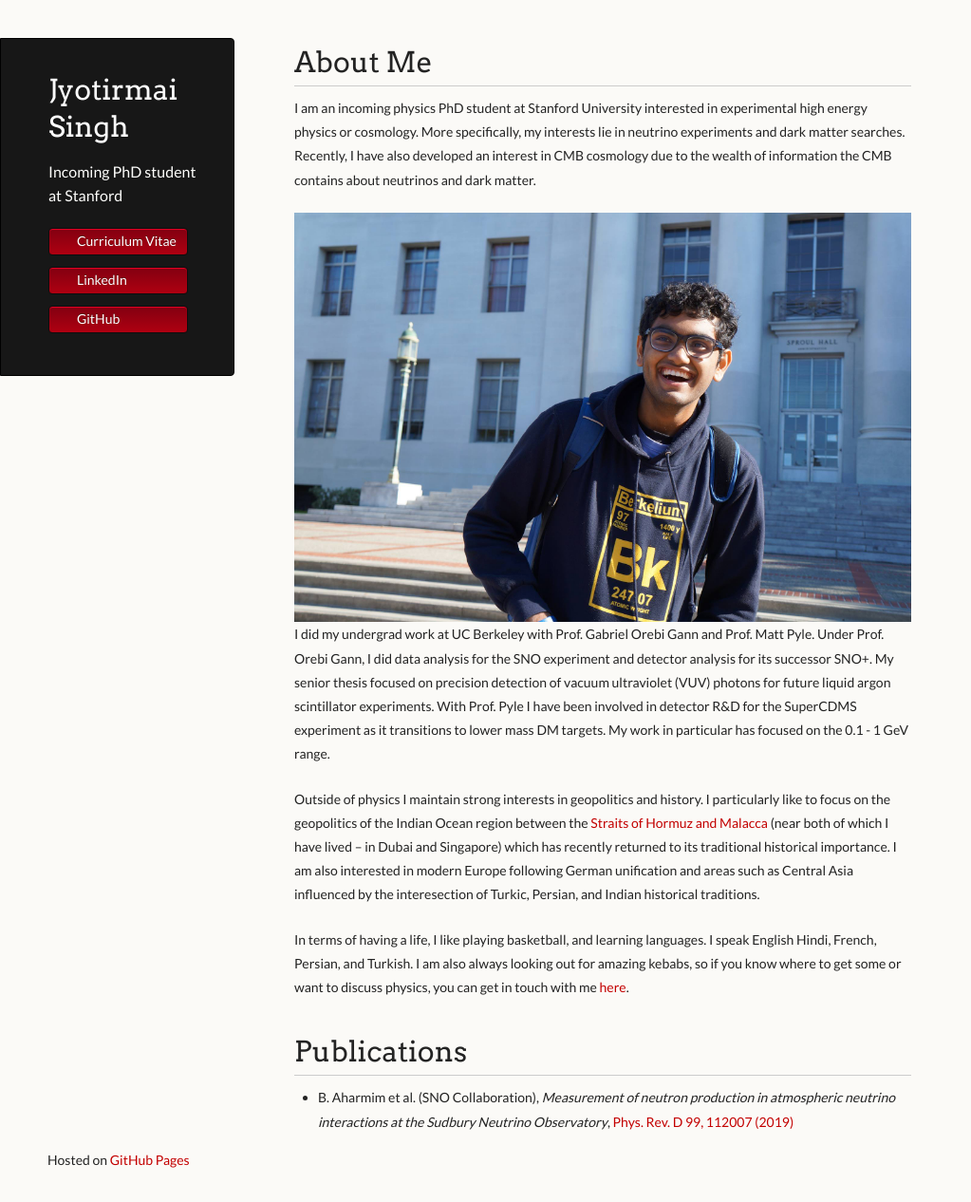
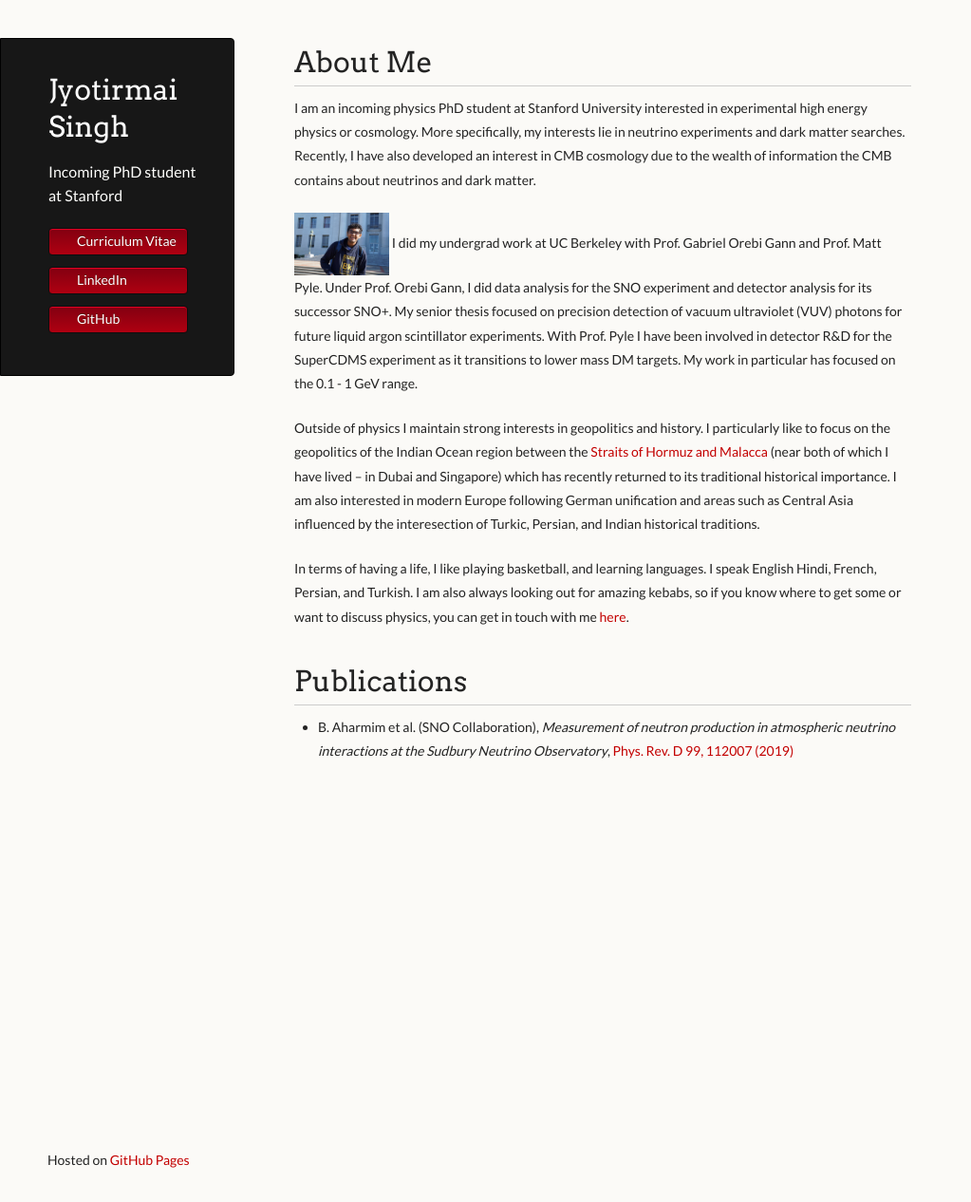
Before and after one commit to joe-singh/joe-singh.github.io, a Jekyll site: the page built from index.md, in a window 1280 px wide and 1266 px high. Shown: the whole window at 95% size, without its empty margins (0-1023 px from the left). Built offline with Jekyll 4.4.1, drawn with Linux system fonts in a browser that asks for light colours.

Commit message:
Trying to add picture

```diff
--- a/index.md
+++ b/index.md
@@ -16,7 +16,7 @@ I am an incoming physics PhD student at Stanford University interested in experi
 More specifically, my interests lie in neutrino experiments and dark matter searches. Recently, I have also developed an interest in
 CMB cosmology due to the wealth of information the CMB contains about neutrinos and dark matter.
 
-<img align="right;" src="image.jpg" alt="Picture">
+<img style="max-width: 100px; height: auto;"  align="right;" src="image.jpg" alt="Picture">
 I did my undergrad work at UC Berkeley with Prof. Gabriel Orebi Gann and Prof. Matt Pyle. Under Prof. Orebi Gann, I did data analysis for the SNO
 experiment and detector analysis for its successor SNO+. My senior thesis focused on precision detection of vacuum ultraviolet (VUV) photons for
 future liquid argon scintillator experiments. With Prof. Pyle I have been involved in detector R&D for the SuperCDMS experiment as it transitions to
```
